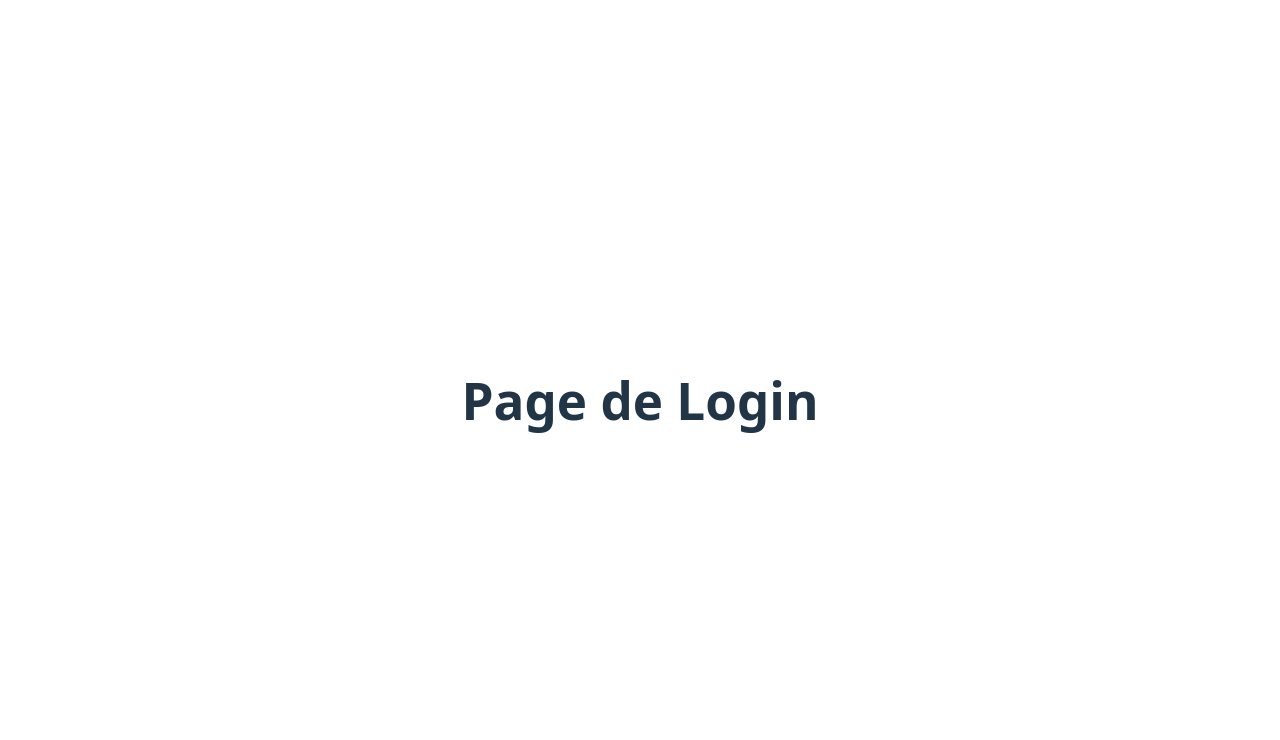
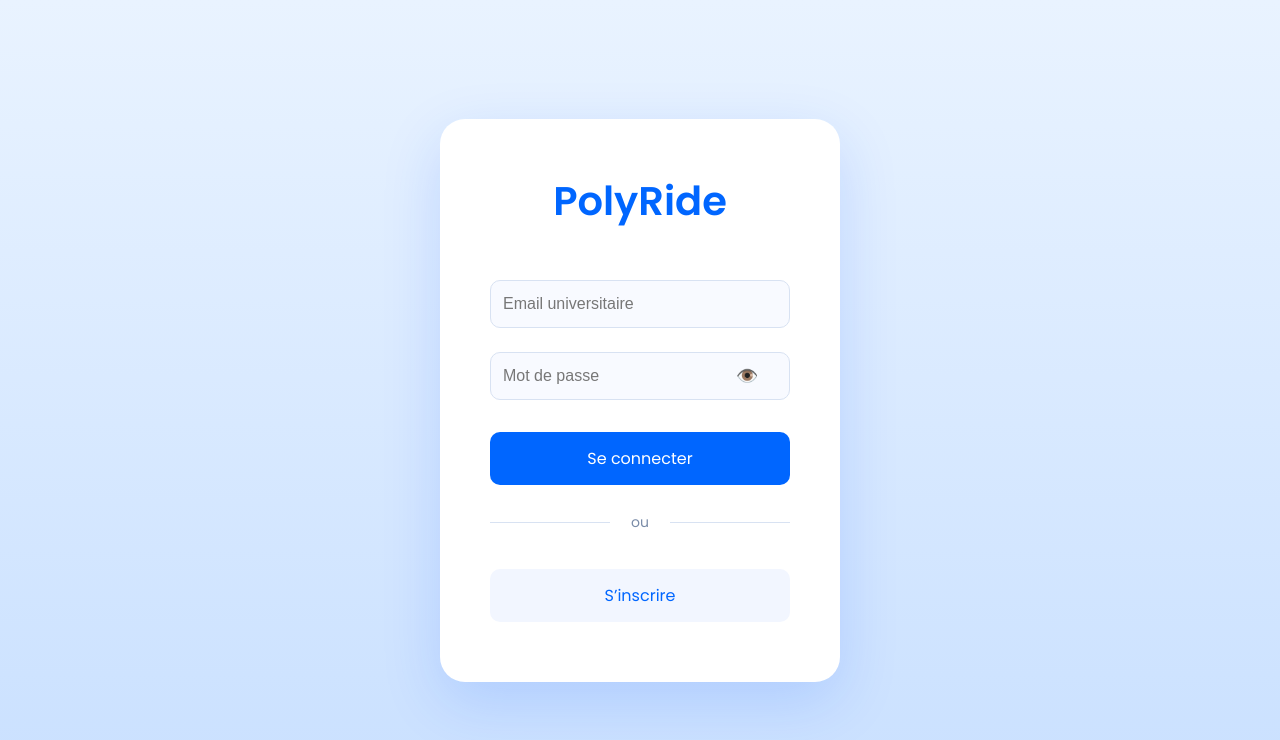
Before and after one commit to PolLamothe/PolyRide, a React (Vite) app in the folder Frontend/: page /login in a window 1280 px wide. Shown: the top 740 px of the page. Built offline with nearby package versions, Linux system fonts and the light colour scheme.

Commit message:
login page updt

```diff
--- a/Frontend/src/App.jsx
+++ b/Frontend/src/App.jsx
@@ -1,35 +1,8 @@
-import { useState } from 'react'
-import reactLogo from './assets/react.svg'
-import viteLogo from '/vite.svg'
+import Login from './pages/auth/Login.jsx'
 import './App.css'
 
 function App() {
-  const [count, setCount] = useState(0)
-
-  return (
-    <>
-      <div>
-        <a href="https://vite.dev" target="_blank">
-          <img src={viteLogo} className="logo" alt="Vite logo" />
-        </a>
-        <a href="https://react.dev" target="_blank">
-          <img src={reactLogo} className="logo react" alt="React logo" />
-        </a>
-      </div>
-      <h1>Vite + React</h1>
-      <div className="card">
-        <button onClick={() => setCount((count) => count + 1)}>
-          count is {count}
-        </button>
-        <p>
-          Edit <code>src/App.jsx</code> and save to test HMR
-        </p>
-      </div>
-      <p className="read-the-docs">
-        Click on the Vite and React logos to learn more
-      </p>
-    </>
-  )
+  return <Login />
 }
 
 export default App
--- a/Frontend/src/main.jsx
+++ b/Frontend/src/main.jsx
@@ -9,9 +9,10 @@ import Account from "./pages/Account.jsx";
 createRoot(document.getElementById('root')).render(
   <BrowserRouter>
     <Routes>
+      <Route path="/" element={<Navigate to="/login" />} />
+      <Route path="/login" element={<Login />} />
+      <Route path="/register" element={<Register />} />
       <Route path="/account" element={<Account />} />
-            <Route path="/register" element={<Register />} />
-            <Route path="/login" element={<Login />} />
       <Route path="*" element={<h1>404 Not found</h1>} />
     </Routes>
   </BrowserRouter>
--- /dev/null
+++ b/Frontend/src/pages/auth/Login.css
@@ -0,0 +1,182 @@
+@import url('https://fonts.googleapis.com/css2?family=Poppins:wght@300;400;600&display=swap');
+
+/* --- Reset global --- */
+* {
+  margin: 0;
+  padding: 0;
+  box-sizing: border-box;
+}
+
+html, body {
+  width: 100%;
+  height: 100%;
+  overflow: hidden; /* ✅ Empêche toute bande noire */
+  font-family: 'Poppins', sans-serif;
+}
+
+/* --- Fond dégradé plein écran --- */
+.page-container {
+  position: fixed; /* ✅ occupe tout l’écran */
+  top: 0;
+  left: 0;
+  width: 100%;
+  height: 100%;
+  display: flex;
+  justify-content: center;
+  align-items: center;
+  background: linear-gradient(180deg, #E9F3FF 0%, #C9E0FF 100%);
+  overflow: hidden;
+}
+
+/* --- Carte principale --- */
+.login-card {
+  background-color: #ffffff;
+  width: 400px;
+  max-width: 95%;
+  padding: 60px 50px;
+  border-radius: 25px;
+  box-shadow: 0 20px 60px rgba(0, 80, 255, 0.15);
+  text-align: center;
+  display: flex;
+  flex-direction: column;
+  justify-content: center;
+  transition: transform 0.3s ease, box-shadow 0.3s ease;
+}
+
+.login-card:hover {
+  transform: translateY(-3px);
+  box-shadow: 0 35px 80px rgba(0, 80, 255, 0.25);
+}
+
+/* --- Titre PolyRide --- */
+.brand {
+  font-size: 40px;
+  font-weight: 600;
+  color: #0066ff;
+  margin-bottom: 45px;
+}
+
+/* --- Inputs --- */
+.login-card input {
+  width: 100%;
+  padding: 14px 12px;
+  margin: 12px 0;
+  border: 1px solid #d8e2f2;
+  border-radius: 10px;
+  background-color: #f8faff;
+  font-size: 16px;
+  color: #000;
+  transition: all 0.2s ease;
+}
+
+.login-card input::placeholder {
+  color: #777;
+}
+
+.login-card input:focus {
+  outline: none;
+  border-color: #0066ff;
+  box-shadow: 0 0 8px rgba(0, 102, 255, 0.2);
+}
+
+/* --- Mot de passe + bouton oeil --- */
+.password-container {
+  position: relative;
+}
+
+.toggle-password {
+  position: absolute;
+  right: 10px;
+  top: 50%;
+  transform: translateY(-50%);
+  background: transparent;
+  border: none;
+  font-size: 18px;
+  cursor: pointer;
+  color: #0066ff;
+  outline: none;
+}
+
+.toggle-password:focus {
+  outline: none;
+}
+
+/* --- Boutons --- */
+.btn-primary,
+.btn-secondary {
+  width: 100%;
+  padding: 14px;
+  border: none;
+  border-radius: 10px;
+  font-size: 16px;
+  cursor: pointer;
+  transition: all 0.3s ease;
+  font-weight: 500;
+}
+
+.btn-primary {
+  background: #0066ff;
+  color: #ffffff;
+  margin-top: 20px;
+}
+
+.btn-primary:hover {
+  background: #004edb;
+  transform: translateY(-2px);
+}
+
+.btn-secondary {
+  background: #f2f6ff;
+  color: #0066ff;
+  margin-top: 10px;
+}
+
+.btn-secondary:hover {
+  background: #e2ecff;
+  transform: translateY(-2px);
+}
+
+/* --- Séparateur --- */
+.divider {
+  position: relative;
+  margin: 25px 0;
+}
+
+.divider::before,
+.divider::after {
+  content: "";
+  position: absolute;
+  top: 50%;
+  width: 40%;
+  height: 1px;
+  background-color: #d8e2f2;
+}
+
+.divider::before { left: 0; }
+.divider::after { right: 0; }
+
+.divider span {
+  color: #7a8ca8;
+  font-size: 14px;
+  background: #fff;
+  padding: 0 10px;
+}
+
+/* --- Responsive --- */
+@media (max-width: 900px) {
+  .login-card {
+    width: 85%;
+    padding: 50px 35px;
+  }
+}
+
+@media (max-width: 600px) {
+  .login-card {
+    width: 90%;
+    padding: 35px 25px;
+  }
+
+  .brand {
+    font-size: 30px;
+  }
+}
--- a/Frontend/src/pages/auth/Login.jsx
+++ b/Frontend/src/pages/auth/Login.jsx
@@ -1,13 +1,45 @@
-//Faire ici page de connexion
+import { useState } from "react";
+import "./Login.css";
 
+export default function Login() {
+  const [showPassword, setShowPassword] = useState(false);
 
-function Login() {
+  return (
+    <div className="page-container">
+      <div className="login-card">
+        <h1 className="brand">PolyRide</h1>
 
-    return (
-        <>
-            <h1>Page de Login</h1>
-        </>
-    )
+        <form>
+          <input type="email" placeholder="Email universitaire" required />
+
+          <div className="password-container">
+            <input
+              type={showPassword ? "text" : "password"}
+              placeholder="Mot de passe"
+              required
+            />
+            <button
+              type="button"
+              className="toggle-password"
+              onClick={() => setShowPassword(!showPassword)}
+            >
+              {showPassword ? "👁️‍🗨️" : "👁️"}
+            </button>
+          </div>
+
+          <button type="submit" className="btn-primary">
+            Se connecter
+          </button>
+
+          <div className="divider">
+            <span>ou</span>
+          </div>
+
+          <button type="button" className="btn-secondary">
+            S’inscrire
+          </button>
+        </form>
+      </div>
+    </div>
+  );
 }
-
-export default Login;
```
Also changed, not shown: 1 other file (tests, documents, lock files or other folders). Lines whose indentation alone changed are shown as unchanged.
